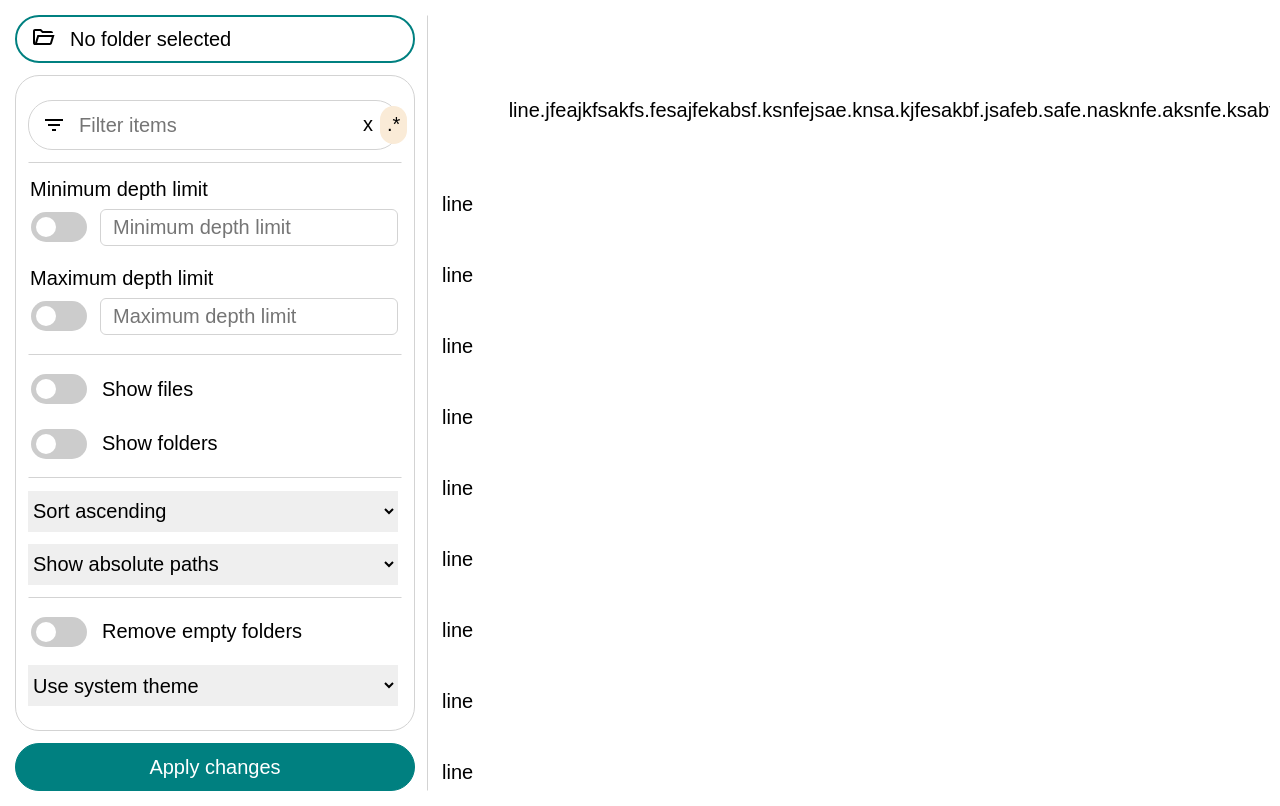
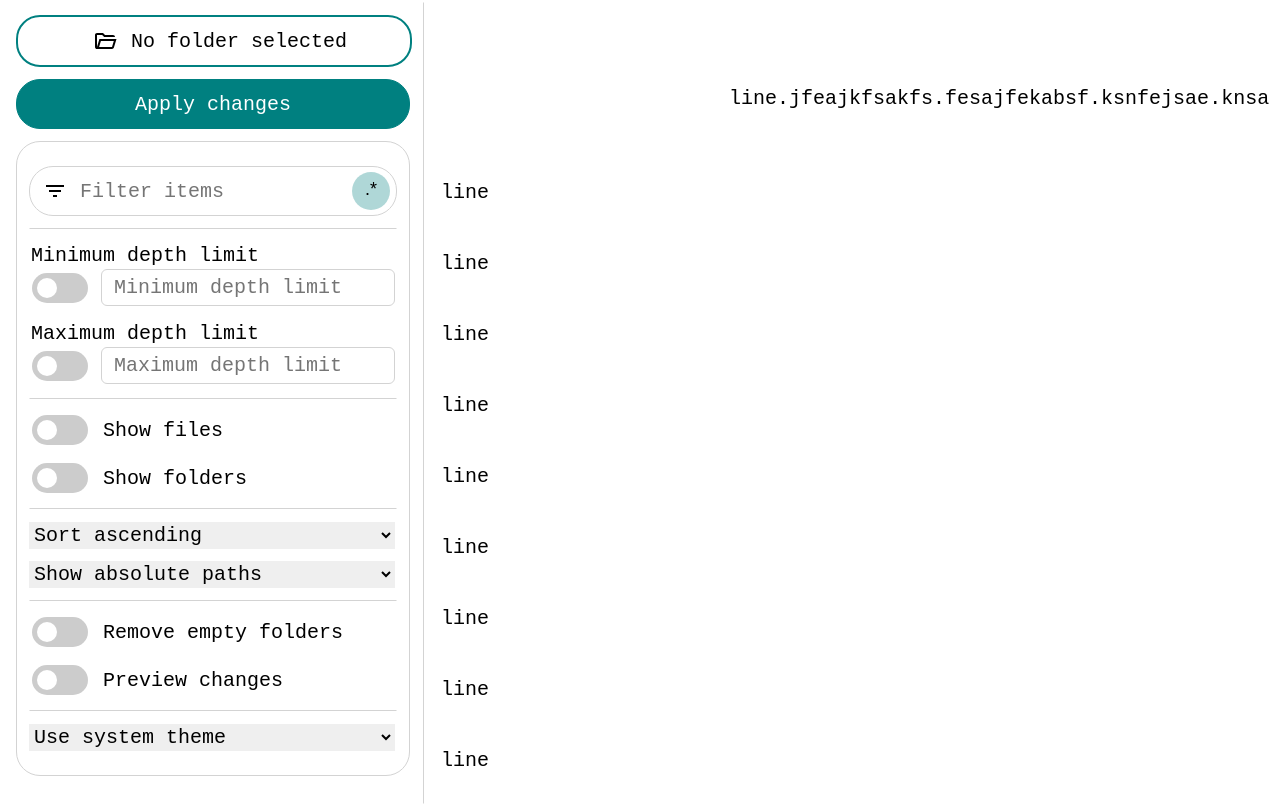
Before and after one commit to mathiaspeters/mareto, a website built with Vite: page index.html in a window 1280 px wide. Built offline with nearby package versions, Linux system fonts and the light colour scheme.

Commit message:
UI tweaks
Got rid of CSS grid in favor of flexbox. Staying with grid might be
better since it would allow fewer container divs, but flexbox fits
my mental model better. Also rearranged the UI a bit and generally
tweaked the CSS

```diff
--- a/index.html
+++ b/index.html
@@ -1,5 +1,6 @@
 <!DOCTYPE html>
 <html lang="en">
+
 <head>
     <meta charset="UTF-8" />
     <meta name="viewport" content="width=device-width, initial-scale=1.0" />
@@ -15,75 +16,67 @@
 </head>
 
 <body>
-    <div id="container" class="medium-gap">
-      <div
-        id="open-folder-btn"
-        class="rounded medium-gap flex-row clickable hover-shadow"
-      >
-        <span>
+    <div id="container" class="flex-row">
+
+        <div id="left-pane" class="flex-column medium-gap">
+
+            <div id="open-folder-btn" class="rounded medium-gap clickable hover-shadow options-item">
                 <img src="ui/assets/folder_open.svg" />
-        </span>
-        <span id="folder-txt">No folder selected</span>
+                <div>No folder selected</div>
             </div>
 
-      <div id="options" class="rounded medium-gap">
+            <div id="apply-changes-btn" class="rounded clickable hover-shadow options-item">
+                <div>Apply changes</div>
+            </div>
+
+            <div id="options" class="rounded medium-gap flex-column">
                 <div id="filter-wrapper" class="options-item rounded">
                     <img id="filter-icon" src="ui/assets/filter_list.svg" />
                     <input type="text" id="filter" placeholder="Filter items" />
-          <span id="clear-button" class="rounded clickable">x</span>
-          <span id="regex-button" class="rounded clickable">.*</span>
+                    <span id="clear-button" class="rounded clickable gone">x</span>
+                    <span id="regex-button" class="rounded clickable highlighted">.*</span>
                 </div>
 
                 <hr />
 
                 <div>
                     <div>Minimum depth limit</div>
-          <div id="min-depth" class="options-item medium-gap">
+                    <div class="options-item medium-gap">
                         <label class="switch">
-              <input type="checkbox" />
+                            <input type="checkbox" id="min-depth-chkbox" />
                             <span class="slider"></span>
                         </label>
-            <input
-              id="min-depth-limit"
-              type="number"
-              min="0"
-              placeholder="Minimum depth limit"
-            />
+                        <input id="min-depth-limit" type="number" min="0" placeholder="Minimum depth limit" />
                     </div>
                 </div>
 
                 <div>
                     <div>Maximum depth limit</div>
-          <div id="max-depth" class="options-item medium-gap">
+                    <div class="options-item medium-gap">
                         <label class="switch">
-              <input type="checkbox" />
+                            <input type="checkbox" id="max-depth-chkbox" />
                             <span class="slider"></span>
                         </label>
-            <input
-              id="max-depth-limit"
-              type="number"
-              min="0"
-              placeholder="Maximum depth limit"
-            />
+                        <input id="max-depth-limit" type="number" min="0" placeholder="Maximum depth limit" />
                     </div>
                 </div>
 
                 <hr />
 
-        <span id="show-files" class="options-item medium-gap">
+                <span class="options-item medium-gap">
                     <span>
                         <label class="switch">
-              <input type="checkbox" />
+                            <input type="checkbox" id="show-files-chkbox" />
                             <span class="slider"></span>
                         </label>
                     </span>
                     <span>Show files</span>
                 </span>
 
-        <span id="show-folders" class="options-item medium-gap">
+                <span class="options-item medium-gap">
                     <span>
                         <label class="switch">
-              <input type="checkbox" />
+                            <input type="checkbox" id="show-folders-chkbox" />
                             <span class="slider"></span>
                         </label>
                     </span>
@@ -105,15 +98,27 @@
 
                 <hr />
 
-        <span id="remove-empty" class="options-item medium-gap">
+                <span class="options-item medium-gap">
                     <span>
                         <label class="switch">
-              <input type="checkbox" />
+                            <input type="checkbox" id="remove-empty-chkbox" />
                             <span class="slider"></span>
                         </label>
                     </span>
                     <span>Remove empty folders</span>
                 </span>
+
+                <span class="options-item medium-gap">
+                    <span>
+                        <label class="switch">
+                            <input type="checkbox" id="preview-changes-chkbox" />
+                            <span class="slider"></span>
+                        </label>
+                    </span>
+                    <span>Preview changes</span>
+                </span>
+
+                <hr />
 
                 <select id="app-theme" class="options-item">
                     <option value="system">Use system theme</option>
@@ -122,13 +127,11 @@
                 </select>
             </div>
 
-      <div
-        id="apply-changes-btn"
-        class="rounded flex-row clickable hover-shadow"
-      >
-        <div>Apply changes</div>
         </div>
 
+        <div class="vertical-rule"></div>
+
+        <div id="right-pane">
             <div id="editor-parent">
                 <div id="editor" contenteditable="plaintext-only">
                     <p>
@@ -226,6 +229,9 @@
             </div>
         </div>
 
+    </div>
+
     <script type="module" src="/ui/main.ts" defer></script>
 </body>
+
 </html>
--- a/ui/css/actions.css
+++ b/ui/css/actions.css
@@ -1,16 +1,26 @@
 #open-folder-btn {
-  grid-area: openbtn;
   border: 2px solid teal;
   color: black;
-  padding-left: var(--medium);
-  padding-right: var(--medium);
+  height: var(--xlarge);
+  overflow: hidden;
+  justify-content: center;
+}
+
+#open-folder-btn img {
+  margin-left: var(--medium);
+}
+
+#open-folder-btn div {
+  white-space: nowrap;
+  overflow: hidden;
+  text-overflow: ellipsis;
 }
 
 #apply-changes-btn {
   background-color: teal;
   border: 1px solid teal;
   color: white;
-  grid-area: savebtn;
+  height: var(--xlarge);
 }
 
 #apply-changes-btn * {
--- a/ui/css/editor.css
+++ b/ui/css/editor.css
@@ -1,8 +1,7 @@
 #editor-parent {
-  grid-area: rightside;
-  padding: var(--medium);
   overflow: scroll;
-  border-left: 1px solid lightgray;
+  height: 100%;
+  width: 100%;
 }
 
 #editor {
@@ -11,7 +10,7 @@
   width: max-content;
   height: max-content;
   padding-right: var(--medium);
-  padding-bottom: 56px;
+  padding-bottom: var(--xlarge);
   white-space: nowrap;
   overflow: visible;
 }
--- a/ui/css/misc.css
+++ b/ui/css/misc.css
@@ -22,11 +22,29 @@ hr {
   align-items: center;
 }
 
+.flex-column {
+  display: flex;
+  flex-direction: column;
+}
+
 .hover-shadow:hover {
   box-shadow: 0 2px 4px 0 rgba(0, 0, 0, 0.2), 0 3px 10px 0 rgba(0, 0, 0, 0.19);
 }
 
 .options-item {
-  height: var(--xlarge);
-  width: 99%;
+  max-height: var(--xlarge);
+  width: calc(100% - 2px);
 }
+
+.gone {
+  display: none;
+}
+
+.vertical-rule {
+  height: 100%;
+  border-left: 1px solid lightgray;
+}
+
+.highlighted {
+  background-color: #00808050;
+}
--- a/ui/css/options.css
+++ b/ui/css/options.css
@@ -1,13 +1,9 @@
 #options {
-  grid-area: leftside;
   overflow: scroll;
   border: 1px solid lightgrey;
-  display: flex;
-  flex-direction: column;
-  padding-top: var(--large);
-  padding-bottom: var(--large);
-  padding-left: var(--medium);
-  padding-right: var(--medium);
+  max-height: fit-content;
+  flex-grow: 1000;
+  padding: var(--large) var(--medium);
 }
 
 #filter-wrapper {
@@ -27,7 +23,6 @@
 
 #filter-icon {
   padding: var(--medium);
-  color: lightgrey;
 }
 
 #clear-button {
@@ -35,15 +30,18 @@
   width: var(--large);
   height: var(--large);
   text-align: center;
+  font-size: 18px;
+  font-family: sans-serif;
 }
 
 #regex-button {
-  background-color: antiquewhite;
   padding: var(--small);
   width: var(--large);
   height: var(--large);
   text-align: center;
   margin-right: var(--small);
+  font-size: 18px;
+  font-family: sans-serif;
 }
 
 #min-depth-limit {
--- a/ui/css/root.css
+++ b/ui/css/root.css
@@ -6,7 +6,7 @@
   --xlarge: 48px;
 
   /* fonts */
-  --font-family: Arial, Helvetica, sans-serif;
+  --font-family: monospace;
   --font-weight: 375;
   --font-size: 20px;
 
@@ -29,14 +29,18 @@
 }
 
 #container {
-  height: calc(100vh - 24px);
-  width: calc(100vw - 24px);
-  display: grid;
-  grid-template-columns: 400px auto;
-  grid-template-rows: var(--xlarge) auto var(--xlarge);
-  grid-template-areas:
-    "openbtn rightside"
-    "leftside rightside"
-    "savebtn rightside";
+  height: 100vh;
+  width: 100vw;
+}
+
+#left-pane {
+  width: calc(400px + (2 * var(--medium)));
+  height: calc(100% - (2 * var(--medium)));
   padding: var(--medium);
 }
+
+#right-pane {
+  height: calc(100% - (2 * var(--medium)));
+  width: calc(100% - 400px - (4 * var(--medium)));
+  padding: var(--medium);
+}
--- a/ui/css/toggle.css
+++ b/ui/css/toggle.css
@@ -40,15 +40,15 @@
   border-radius: 50%;
 }
 
-input:checked + .slider {
+input:checked+.slider {
   background-color: teal;
 }
 
-input:focus + .slider {
+input:focus+.slider {
   box-shadow: 0 0 1px teal;
 }
 
-input:checked + .slider:before {
+input:checked+.slider:before {
   -webkit-transform: translateX(26px);
   -ms-transform: translateX(26px);
   transform: translateX(26px);
--- a/vite.config.ts
+++ b/vite.config.ts
@@ -12,7 +12,7 @@ export default defineConfig(async () => ({
     strictPort: true,
     watch: {
       // 3. tell vite to ignore watching `ui`
-      ignored: ["**/ui/**"],
+      ignored: ["**/logic/**"],
     },
   },
 }));
```
Also changed, not shown: 1 other file. Lines whose indentation alone changed are shown as unchanged.
